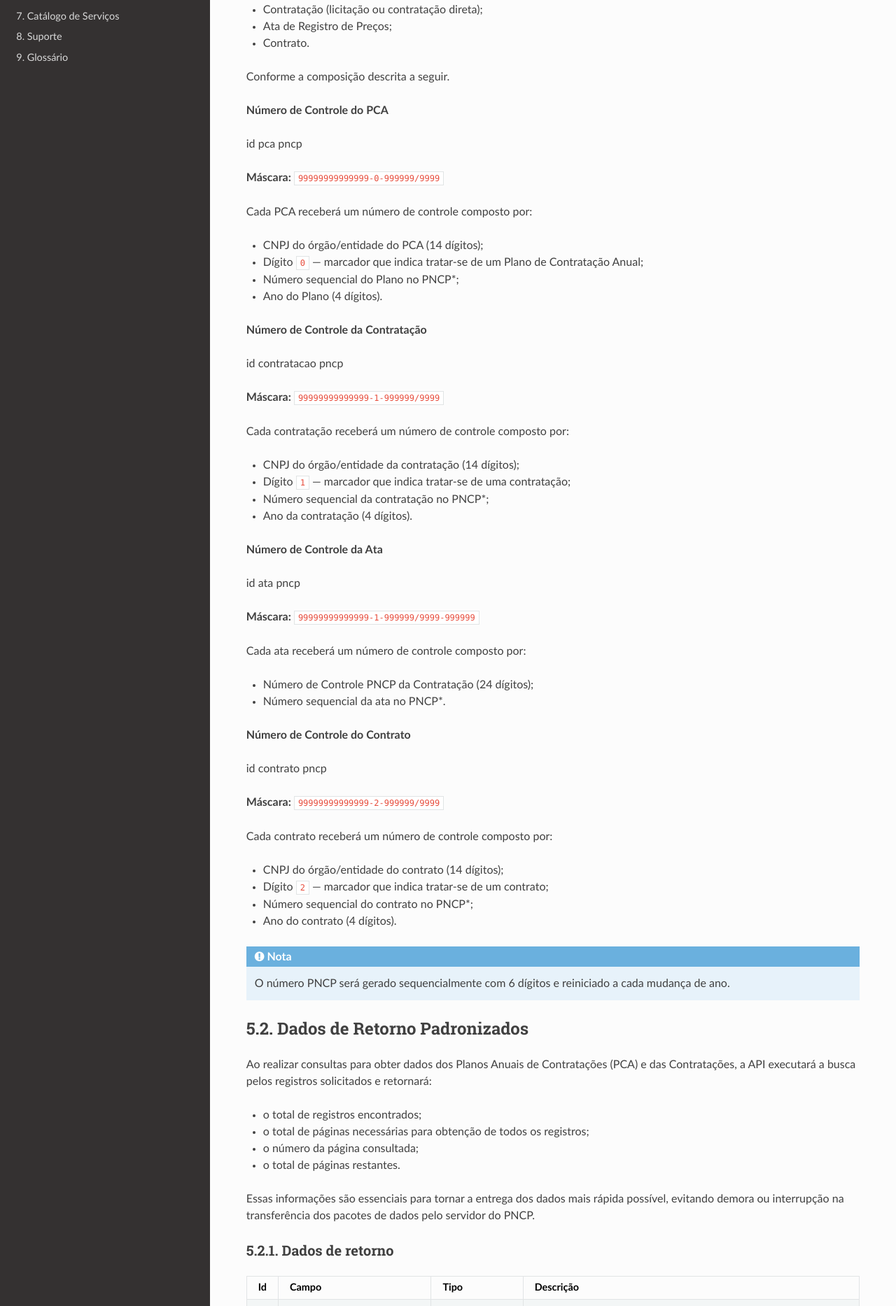
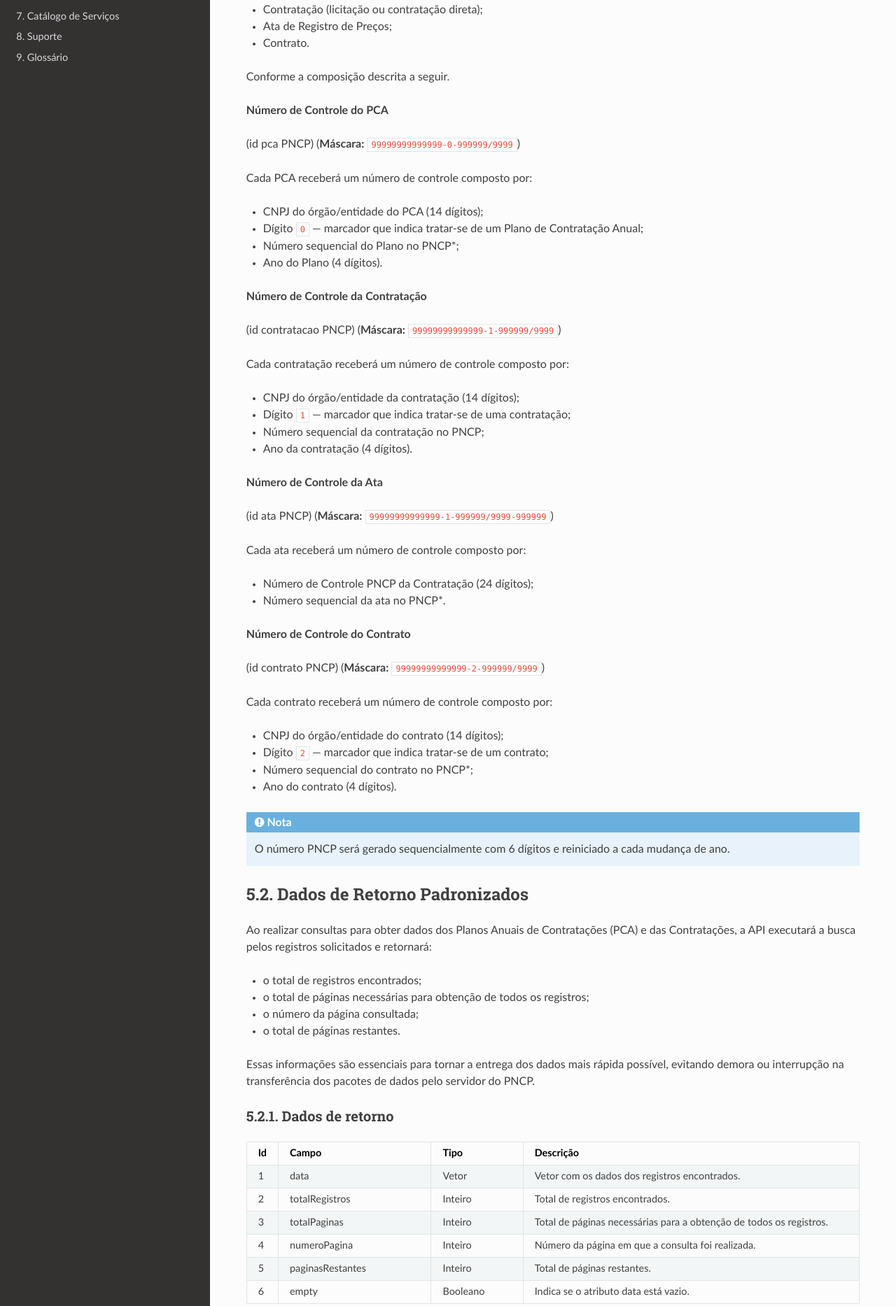
Before and after one commit to sofiaestrelab/Manual-de-Consulta-do-PNCP, a Sphinx documentation site: the page built from docs/source/recomendacoes_iniciais/index.rst, in a window 1280 px wide. Shown: the part 390-2257 px from the top of the page at 70% size. Built offline with Sphinx 7.4.7 and the Read the Docs theme 3.1.0, drawn with Linux system fonts in a browser that asks for light colours.

```diff
--- a/docs/source/recomendacoes_iniciais/index.rst
+++ b/docs/source/recomendacoes_iniciais/index.rst
@@ -17,9 +17,7 @@ Conforme a composição descrita a seguir.
 
 **Número de Controle do PCA**
 
-id pca pncp
-
-**Máscara:** ``99999999999999-0-999999/9999``
+(id pca PNCP) (**Máscara:** ``99999999999999-0-999999/9999``)
 
 Cada PCA receberá um número de controle composto por:
 
@@ -30,22 +28,18 @@ Cada PCA receberá um número de controle composto por:
 
 **Número de Controle da Contratação**
 
-id contratacao pncp
-
-**Máscara:** ``99999999999999-1-999999/9999``
+(id contratacao PNCP) (**Máscara:** ``99999999999999-1-999999/9999``)
 
 Cada contratação receberá um número de controle composto por:
 
 - CNPJ do órgão/entidade da contratação (14 dígitos);
 - Dígito ``1`` — marcador que indica tratar-se de uma contratação;
-- Número sequencial da contratação no PNCP*;
+- Número sequencial da contratação no PNCP;
 - Ano da contratação (4 dígitos).
 
 **Número de Controle da Ata**
 
-id ata pncp
-
-**Máscara:** ``99999999999999-1-999999/9999-999999``
+(id ata PNCP) (**Máscara:** ``99999999999999-1-999999/9999-999999``)
 
 Cada ata receberá um número de controle composto por:
 
@@ -54,9 +48,7 @@ Cada ata receberá um número de controle composto por:
 
 **Número de Controle do Contrato**
 
-id contrato pncp
-
-**Máscara:** ``99999999999999-2-999999/9999``
+(id contrato PNCP) (**Máscara:** ``99999999999999-2-999999/9999``)
 
 Cada contrato receberá um número de controle composto por:
 
```
